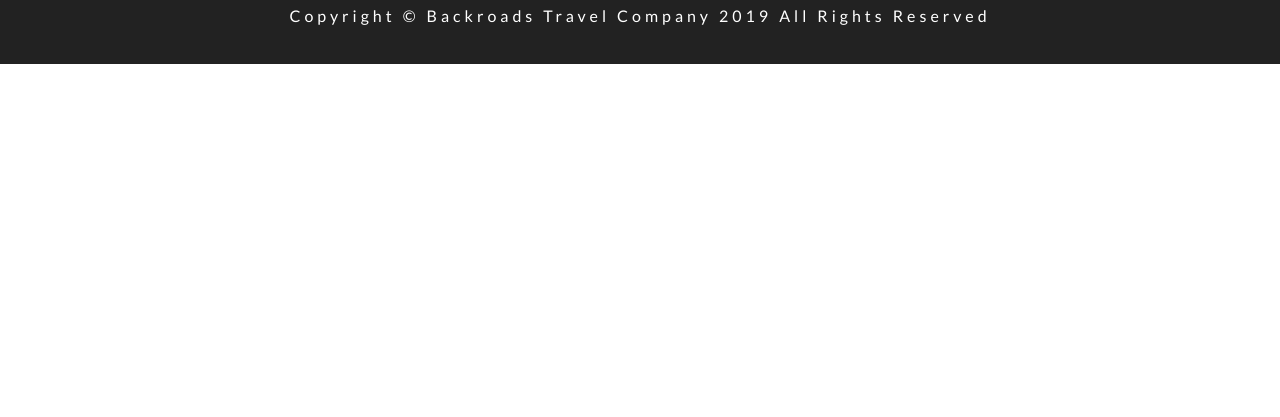
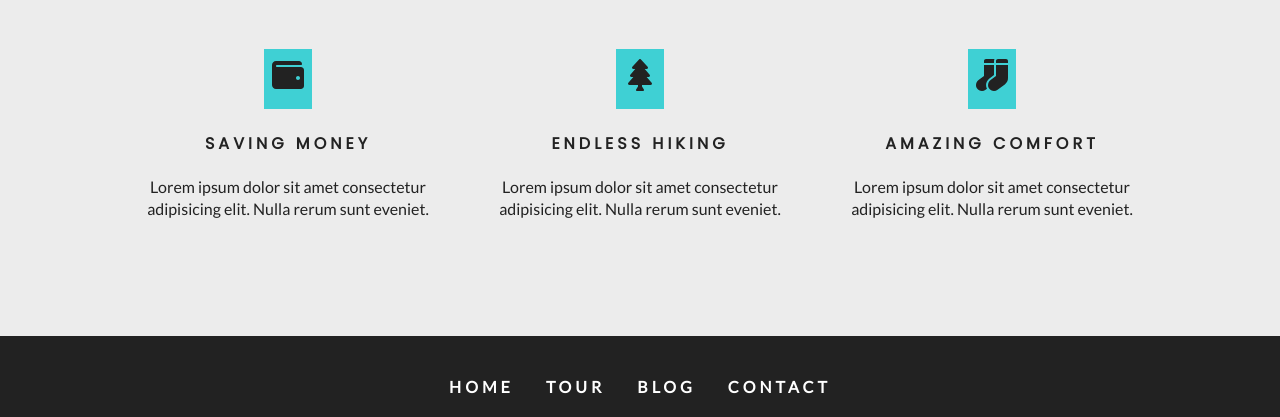
Before and after one commit to devon-the-developer/backroads-project, a Gatsby site: page / in a window 1280 px wide. Shown: the part 2137-2554 px from the top of the page. Before the commit the page ends 2201 px from the top, so only its background shows below. Built offline with nearby package versions, Linux system fonts and the light colour scheme; Gatsby itself is replaced by a stand-in of ours.

Commit message:
add services comp

```diff
--- /dev/null
+++ b/src/components/Home/Services.jsx
@@ -0,0 +1,25 @@
+import React from 'react'
+import Title from '../Title'
+import styles from '../../css/services.module.css'
+import services from '../../constants/services'
+
+const Services = () => {
+    return (
+        <section className={styles.services}>
+            <Title title="our" subtitle="services" />
+            <div className={styles.center}>
+                {services.map((item, index) => {
+                    return (
+                        <article key={index} className={styles.service}>
+                            <span>{item.icon}</span>
+                            <h4>{item.title}</h4>
+                            <p>{item.text}</p>
+                        </article>
+                    )
+                })}
+            </div>
+        </section>
+    )
+}
+
+export default Services
--- /dev/null
+++ b/src/constants/services.js
@@ -0,0 +1,20 @@
+import React from 'react'
+import { FaWallet, FaTree, FaSocks } from 'react-icons/fa'
+
+export default [
+    {
+        icon: <FaWallet />,
+        title: "saving money",
+        text: "Lorem ipsum dolor sit amet consectetur adipisicing elit. Nulla rerum sunt eveniet.",
+    },
+    {
+        icon: <FaTree />,
+        title: "endless hiking",
+        text: "Lorem ipsum dolor sit amet consectetur adipisicing elit. Nulla rerum sunt eveniet.",
+    },
+    {
+        icon: <FaSocks />,
+        title: "amazing comfort",
+        text: "Lorem ipsum dolor sit amet consectetur adipisicing elit. Nulla rerum sunt eveniet.",
+    }
+]
--- a/src/pages/index.js
+++ b/src/pages/index.js
@@ -4,16 +4,18 @@ import Layout from '../components/Layout'
 import SimpleHero from '../components/SimpleHero'
 import Banner from '../components/Banner'
 import About from '../components/Home/About.jsx'
+import Services from '../components/Home/Services.jsx'
 
 export default () => (
     <Layout>
         <SimpleHero>
             <Banner title='continue exploring' info='Some info about the website that should be Lorem. Eius, officius'>
-            <Link to='/tours' className='btn-white'>
-                Explore Tours
-            </Link>
+                <Link to='/tours' className='btn-white'>
+                    Explore Tours
+                </Link>
             </Banner>
         </SimpleHero>
         <About />
+        <Services />
     </Layout>
 )
```
